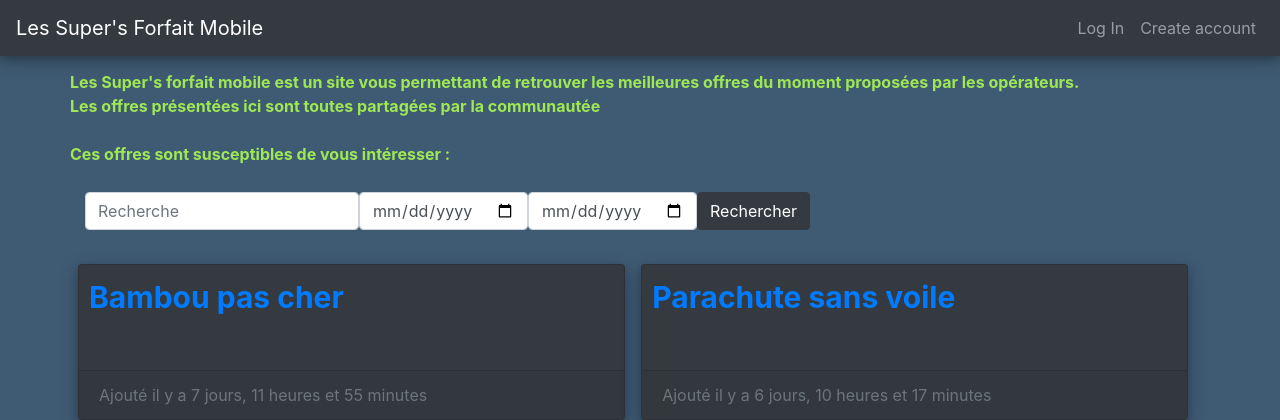
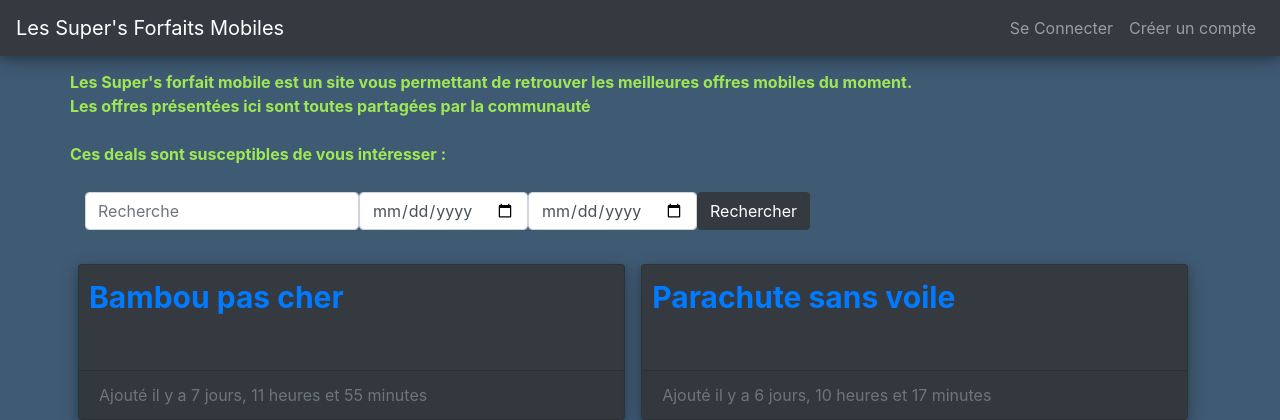
Before and after one commit to ThomasDrd/ProjectWeb2019, a CodeIgniter app: page /ProjectWeb2019/index.php/pages/index in a window 1280 px wide. Shown: the top 420 px of the page. Run offline with CodeIgniter, Linux system fonts and the light colour scheme; data comes from the database, SQL or seed files in the repository.

Commit message:
Modifs noms + fr create account

```diff
--- a/application/views/index.php
+++ b/application/views/index.php
@@ -2,9 +2,9 @@
 include 'template/header.php';
 
 echo '<div class="row text">';
-echo '<p>Les Super\'s forfait mobile est un site vous permettant de retrouver les meilleures offres du moment proposées par les opérateurs.<br/>
-		Les offres présentées ici sont toutes partagées par la communautée<br/><br/>
-		Ces offres sont susceptibles de vous intéresser :
+echo '<p>Les Super\'s forfait mobile est un site vous permettant de retrouver les meilleures offres mobiles du moment.<br/>
+		Les offres présentées ici sont toutes partagées par la communauté<br/><br/>
+		Ces deals sont susceptibles de vous intéresser :
 		</p>';
 echo '</div>';
 
--- a/application/views/template/header.php
+++ b/application/views/template/header.php
@@ -13,12 +13,12 @@
 	<script src="https://cdn.jsdelivr.net/npm/popper.js@1.16.0/dist/umd/popper.min.js" integrity="sha384-Q6E9RHvbIyZFJoft+2mJbHaEWldlvI9IOYy5n3zV9zzTtmI3UksdQRVvoxMfooAo" crossorigin="anonymous"></script>
 	<script src="https://stackpath.bootstrapcdn.com/bootstrap/4.4.1/js/bootstrap.min.js" integrity="sha384-wfSDF2E50Y2D1uUdj0O3uMBJnjuUD4Ih7YwaYd1iqfktj0Uod8GCExl3Og8ifwB6" crossorigin="anonymous"></script>
 
-	<title>Les Super's Forfait Mobile</title>
+	<title>Les Super's Forfaits Mobiles</title>
 </head>
 <body>
 
 <nav class="navbar navbar-expand-lg navbar-dark bg-dark fixed-top ">
-		<a class="navbar-brand" href=" <?php echo base_url('pages/index')?>" >Les Super's Forfait Mobile</a>
+		<a class="navbar-brand" href=" <?php echo base_url('pages/index')?>" >Les Super's Forfaits Mobiles</a>
 	<button class="navbar-toggler" type="button" data-toggle="collapse" data-target="#navbarSupportedContent" aria-controls="navbarSupportedContent" aria-expanded="false" aria-label="Toggle navigation">
 		<span class="navbar-toggler-icon"></span>
 	</button>
@@ -55,10 +55,10 @@
 
 			if(!isset($_SESSION['user'])){
 						echo'<li class="nav-item">
-								<a class="nav-link" href="'.base_url('pages/login').'">Log In</a>
+								<a class="nav-link" href="'.base_url('pages/login').'">Se Connecter</a>
 							   </li>';
 						echo'<li class="nav-item">
-								<a class="nav-link" href="'.base_url('pages/createUser').'">Create account</a>
+								<a class="nav-link" href="'.base_url('pages/createUser').'">Créer un compte</a>
 							   </li>';
 			}
 			 ?>
```
